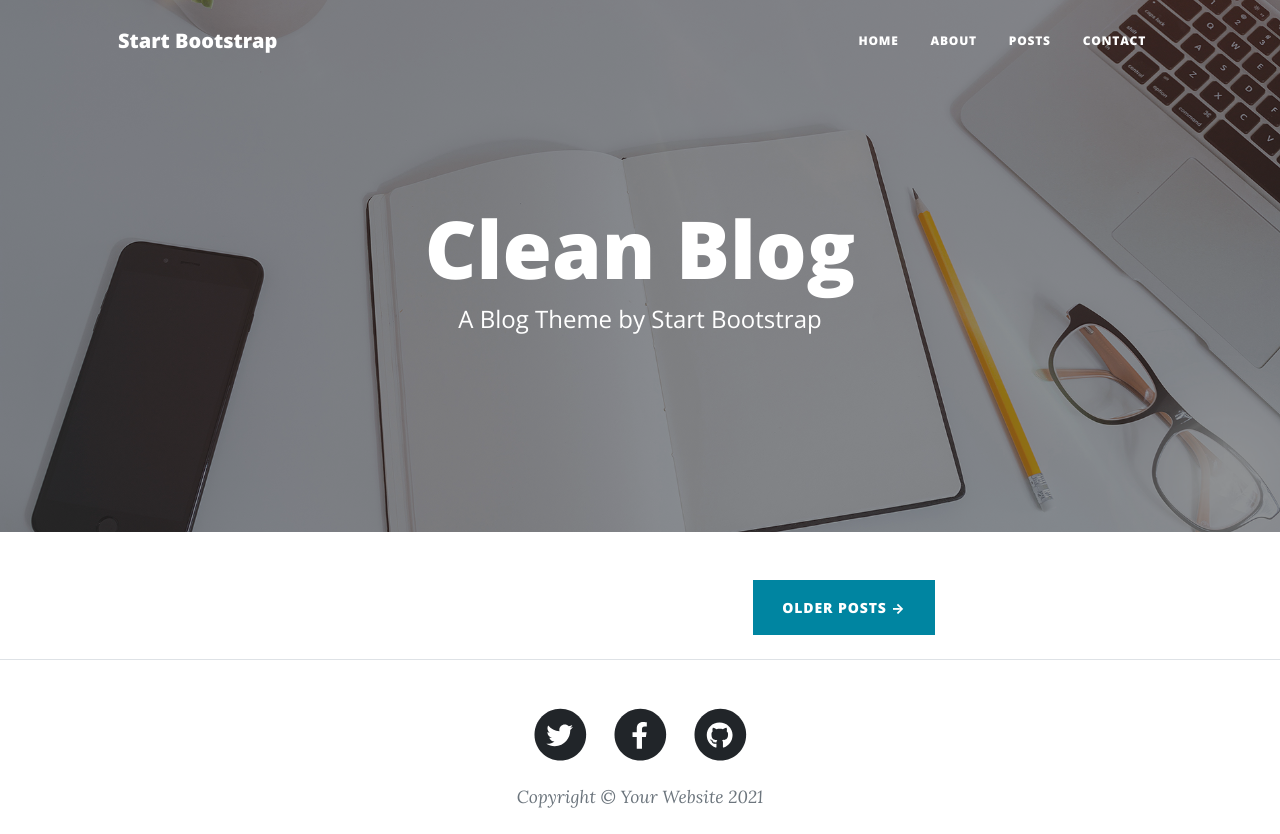
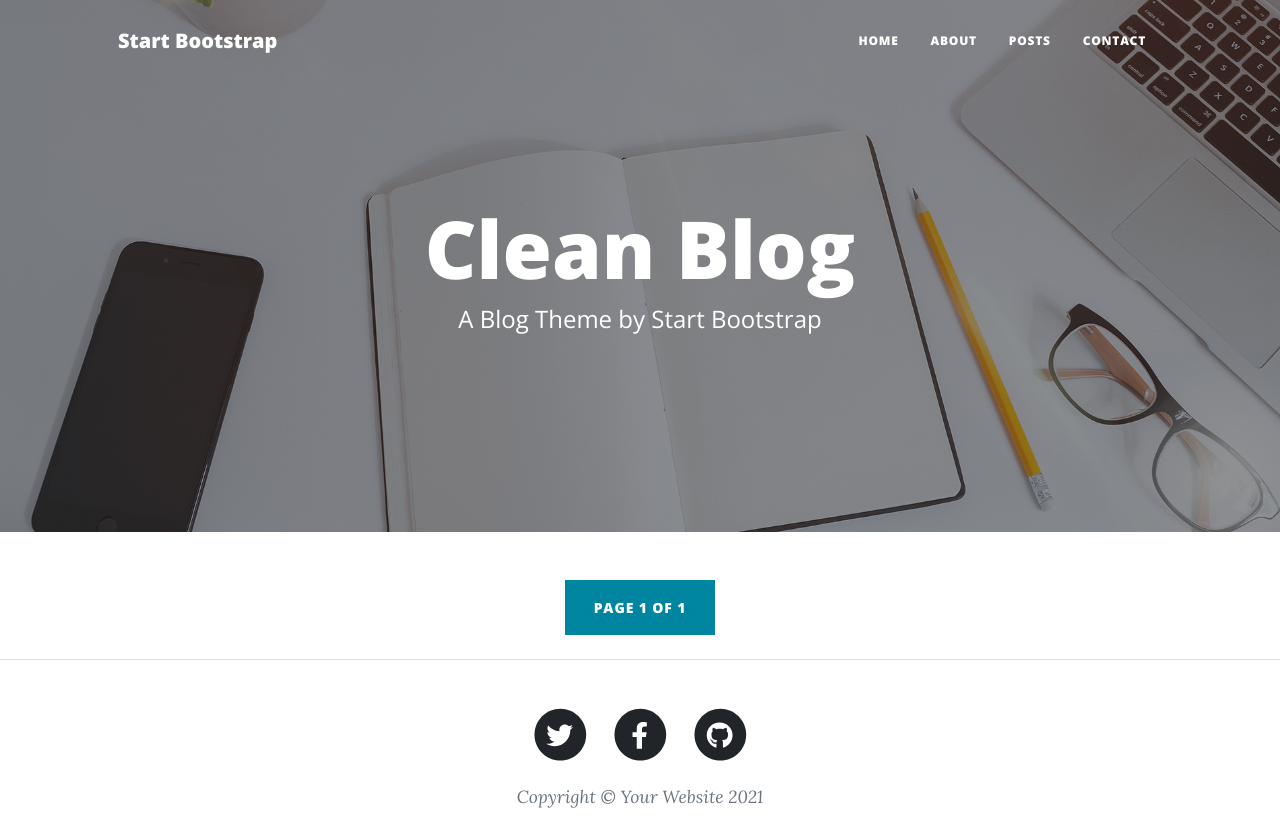
Before and after one commit to javadebadi/django-blog, a Django app: page /blog/post/ in a window 1280 px wide. Shown: the top 834 px of the page. Run offline with Django 4.2, Linux system fonts and the light colour scheme; data that the repository does not hold is empty; parts of the project's set-up code (start-up, migrations or seed data) failed here and were passed over; some libraries are stand-ins or nearby versions.

Commit message:
Added a template for pagination

```diff
--- /dev/null
+++ b/blog/templates/blog/pagination.html
@@ -0,0 +1,10 @@
+<!-- Pager-->
+<div class="d-flex justify-content-around mb-4">
+    {% if page.has_previous %}
+    <a class="btn btn-primary text-uppercase" href="?page={{page.previous_page_number}}">&larr; Newer Posts</a>
+    {% endif %}
+    <a class="btn btn-primary text-uppercase" href="?page={{page.number}}">Page {{page.number}} of {{page.paginator.num_pages}}</a>
+    {% if page.has_next %}
+    <a class="btn btn-primary text-uppercase" href="?page={{page.next_page_number}}">Older Posts →</a>
+    {% endif %}
+</div>
--- a/blog/templates/blog/post_list.html
+++ b/blog/templates/blog/post_list.html
@@ -36,8 +36,7 @@
             <!-- Divider-->
             <hr class="my-4" />
             {% endfor %}
-            <!-- Pager-->
-            <div class="d-flex justify-content-end mb-4"><a class="btn btn-primary text-uppercase" href="#!">Older Posts →</a></div>
+            {% include 'blog/pagination.html' with page=page %}
         </div>
     </div>
 </div>
--- a/blog/views.py
+++ b/blog/views.py
@@ -26,7 +26,11 @@ def post_list(request):
     except PageNotAnInteger:
         page = paginator.page(1)
     posts = page.object_list
-    return render(request, 'blog/post_list.html', context={'posts':posts})
+    context = {
+        'posts': posts,
+        'page': page,
+    }
+    return render(request, 'blog/post_list.html', context=context)
 
 def post_detail(request, pk=None):
     post = get_object_or_404(Post, pk=pk)
```
